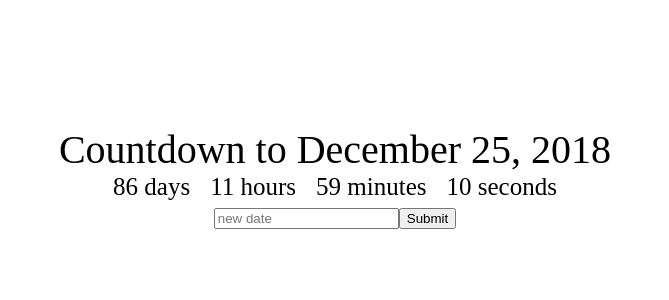
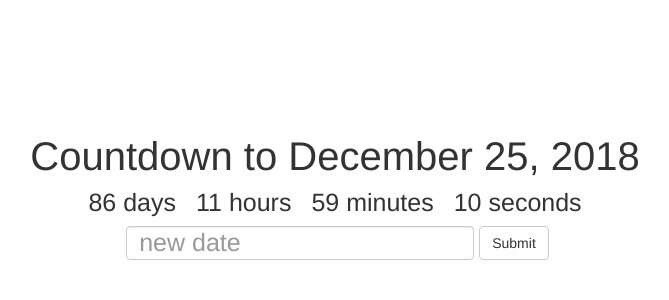
Before and after one commit to volosgoto/countdownchamp, a React (Create React App) app: page / in a window 1280 px wide. Shown: the top 300 px of the page, without its empty margins (305-974 px from the left). Built offline with nearby package versions, Linux system fonts and the light colour scheme.

Commit message:
add bootstap styling

```diff
--- a/package.json
+++ b/package.json
@@ -5,6 +5,7 @@
   "dependencies": {
     "npm": "^6.4.1",
     "react": "^16.5.2",
+    "react-bootstrap": "^0.32.4",
     "react-dom": "^16.5.2",
     "react-scripts": "1.1.5"
   },
--- a/public/index.html
+++ b/public/index.html
@@ -19,6 +19,8 @@
       work correctly both with client-side routing and a non-root public URL.
       Learn how to configure a non-root public URL by running `npm run build`.
     -->
+    <!-- Latest compiled and minified CSS -->
+    <link rel="stylesheet" href="https://maxcdn.bootstrapcdn.com/bootstrap/3.3.7/css/bootstrap.min.css" integrity="sha384-BVYiiSIFeK1dGmJRAkycuHAHRg32OmUcww7on3RYdg4Va+PmSTsz/K68vbdEjh4u" crossorigin="anonymous">
     <title>React App</title>
   </head>
   <body>
--- a/src/App.css
+++ b/src/App.css
@@ -13,3 +13,8 @@
   display: inline;
   margin: 10px;
 }
+
+.Deadline-input{
+  font-size: 25px;
+  margin: 5px
+}
--- a/src/App.js
+++ b/src/App.js
@@ -1,5 +1,7 @@
 import React, { Component } from 'react';
 import Clock from './Clock';
+import {Form, FormControl, Button} from 'react-bootstrap';
+
 class App extends Component {
   // to add properties
   constructor(props) {
@@ -27,15 +29,15 @@
       <div className="App">
         <div className="App-title">Countdown to {this.state.deadline}</div>
           <Clock deadline = {this.state.deadline}/>
-          <div>
-            <input
+          <Form inline={true}>
+            <FormControl className="Deadline-input"
               placeholder="new date"
               // Check input value
               // onChange = {e => console.log('event', e.target.value)}
               onChange = { event => this.setState({newDeadline : event.target.value}) }
             />
-            <button onClick={ () => this.changeDeadline() }>Submit</button>
-          </div>
+            <Button onClick={ () => this.changeDeadline() }>Submit</Button>
+          </Form>
       </div>
       );
   }
--- a/src/Clock.js
+++ b/src/Clock.js
@@ -25,10 +25,11 @@
   }
 
   leadingZero(num) {
-    if (num < 10) {
-      return '0' + num;
-    }
-    return num;
+    // if (num < 10) {
+    //   return '0' + num;
+    // }
+    // return num;
+    return (num < 10) ? '0' + num : num;
   }
 
 
```
Also changed, not shown: 1 other file (tests, documents, lock files or other folders).
